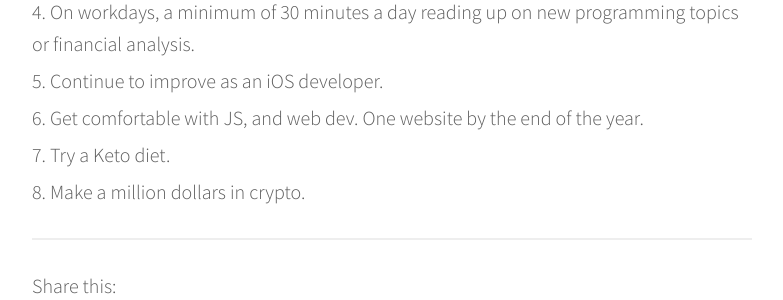
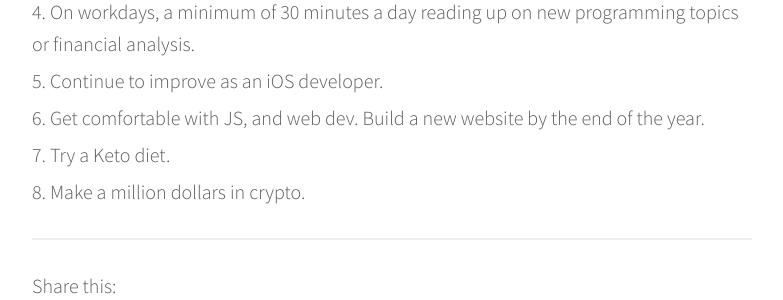
Before and after one commit to kekearifblog/kekearifblog.github.io, a Jekyll site: the page built from _posts/2017-12-31-2018-Adjustments.md, in a window 1280 px wide. Shown: the part 439-739 px from the top of the page, without its empty margins (248-1031 px from the left). Built offline with Jekyll 4.4.1, drawn with Linux system fonts in a browser that asks for light colours; nearby versions of some CDN libraries; comment, search, counter and statistics services are not loaded.

Commit message:
New years post

```diff
--- a/_posts/2017-12-31-2018-Adjustments.md
+++ b/_posts/2017-12-31-2018-Adjustments.md
@@ -15,6 +15,7 @@ Listed by order of importance / likeliness of happening
 4. On workdays, a minimum of 30 minutes a day reading up on new programming
 topics or financial analysis.
 5. Continue to improve as an iOS developer.
-6. Get comfortable with JS, and web dev. One website by the end of the year.
+6. Get comfortable with JS, and web dev. Build a new website by the end of the
+year.
 7. Try a Keto diet.
 8. Make a million dollars in crypto.
```
